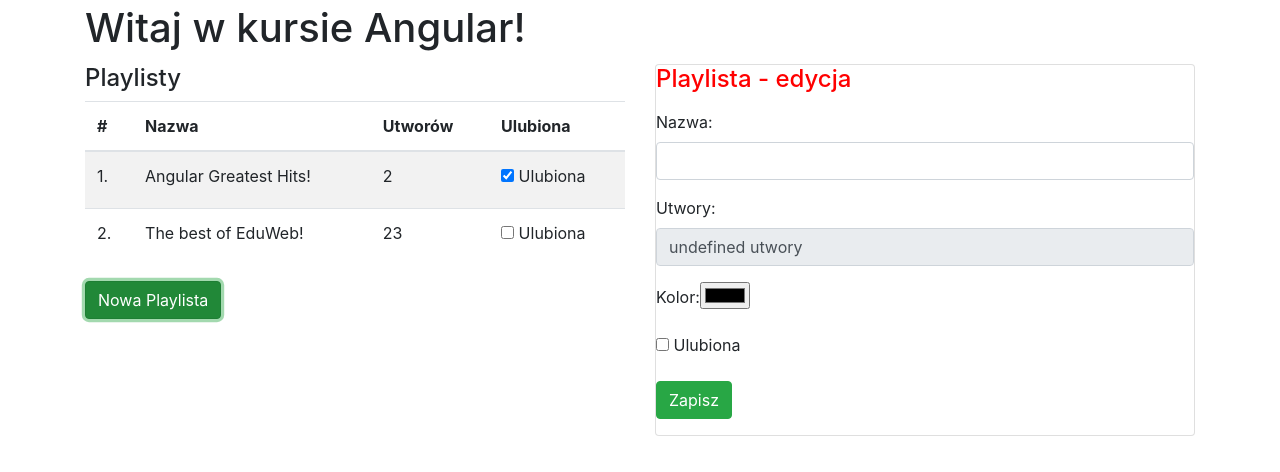
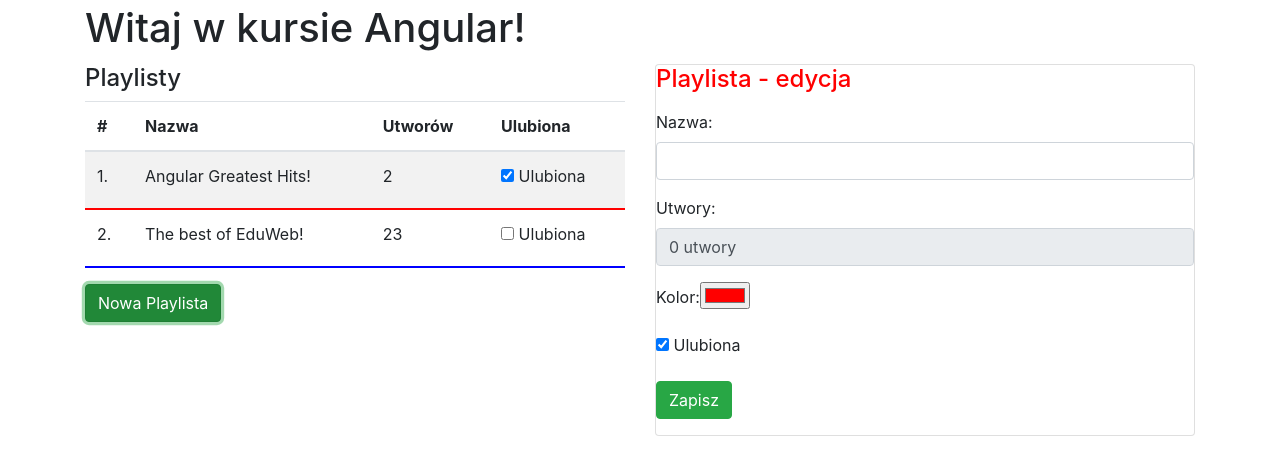
Before and after one commit to michaljankowski86/angular_podst_eduweb, an Angular app: page / in a window 1280 px wide. Both pictures are taken after a click on the button "Nowa Playlista". Shown: the top 472 px of the page. Built offline with nearby package versions, Linux system fonts and the light colour scheme.

Commit message:
components refactoring

```diff
--- a/src/app/playlists/playlist-form.component.ts
+++ b/src/app/playlists/playlist-form.component.ts
@@ -1,4 +1,4 @@
-import { Component, OnInit, Input } from '@angular/core';
+import { Component, OnInit, Input, Output, EventEmitter } from '@angular/core';
 
 @Component({
   selector: 'app-playlist-form',
@@ -28,7 +28,7 @@ import { Component, OnInit, Input } from '@angular/core';
         >
       </div>
       <div class="form-group">
-        <button class="btn btn-success float-xs-right" (click)="save($event)">
+        <button class="btn btn-success float-xs-right" (click)="save(playlist)">
           Zapisz
         </button>
       </div>
@@ -40,10 +40,13 @@ export class PlaylistFormComponent implements OnInit {
   @Input()
   playlist;
 
+  @Output('saved')
+  onSave = new EventEmitter();
+
   constructor() {}
 
-  save(event) {
-    console.log('Zapisano', event);
+  save(playlist) {
+    this.onSave.emit(playlist);
   }
 
   ngOnInit(): void {}
--- a/src/app/playlists/playlists-list.component.ts
+++ b/src/app/playlists/playlists-list.component.ts
@@ -37,7 +37,13 @@ import { Component, OnInit, Input, Output, EventEmitter } from '@angular/core';
       </tbody>
     </table>
   `,
-  styles: [],
+  styles: [
+    `
+      .playlist-row {
+        border-bottom: 2px solid transparent;
+      }
+    `,
+  ],
 })
 export class PlaylistsListComponent implements OnInit {
   @Output('selected')
--- a/src/app/playlists/playlists.component.html
+++ b/src/app/playlists/playlists.component.html
@@ -1,8 +1,3 @@
-<style>
-  .playlist-row {
-    border-bottom: 2px solid transparent;
-  }
-</style>
 <div class="row mt-1">
   <div class="col">
     <h4>Playlisty</h4>
@@ -39,7 +34,10 @@
         title="Playlista {{ selected.name }} - edycja"
         *ngSwitchCase="'edit'"
       >
-        <app-playlist-form [playlist]="selected"></app-playlist-form>
+        <app-playlist-form
+          [playlist]="edited"
+          (saved)="save($event)"
+        ></app-playlist-form>
       </app-content-card>
     </div>
   </div>
--- a/src/app/playlists/playlists.component.ts
+++ b/src/app/playlists/playlists.component.ts
@@ -14,12 +14,14 @@ export class PlaylistsComponent implements OnInit {
 
   playlists = [
     {
+      id: 1,
       name: 'Angular Greatest Hits!',
       tracks: 2,
       color: '#FF0000',
       favourite: true,
     },
     {
+      id: 2,
       name: 'The best of EduWeb!',
       tracks: 23,
       color: '#0000FF',
@@ -34,15 +36,32 @@ export class PlaylistsComponent implements OnInit {
 
   edit(playlist) {
     this.mode = 'edit';
-    this.edited = playlist;
+    this.edited = Object.assign({}, playlist);
     this.selected = playlist;
   }
 
   createNew() {
     this.mode = 'edit';
-    var newPlaylist = {};
+    var newPlaylist = {
+      name: '',
+      tracks: 0,
+      color: '#FF0000',
+      favourite: true,
+    };
     this.selected = newPlaylist;
-    this.edited = newPlaylist;
+    this.edited = Object.assign({}, newPlaylist);
+  }
+
+  save(playlist) {
+    if (playlist.id) {
+      let index = this.playlists.findIndex((prev_playlist) => {
+        return prev_playlist.id === playlist.id;
+      });
+      this.playlists.splice(index, 1, playlist);
+    } else {
+      playlist.id = Date.now();
+      this.playlists.push(playlist);
+    }
   }
 
   constructor() {}
```
